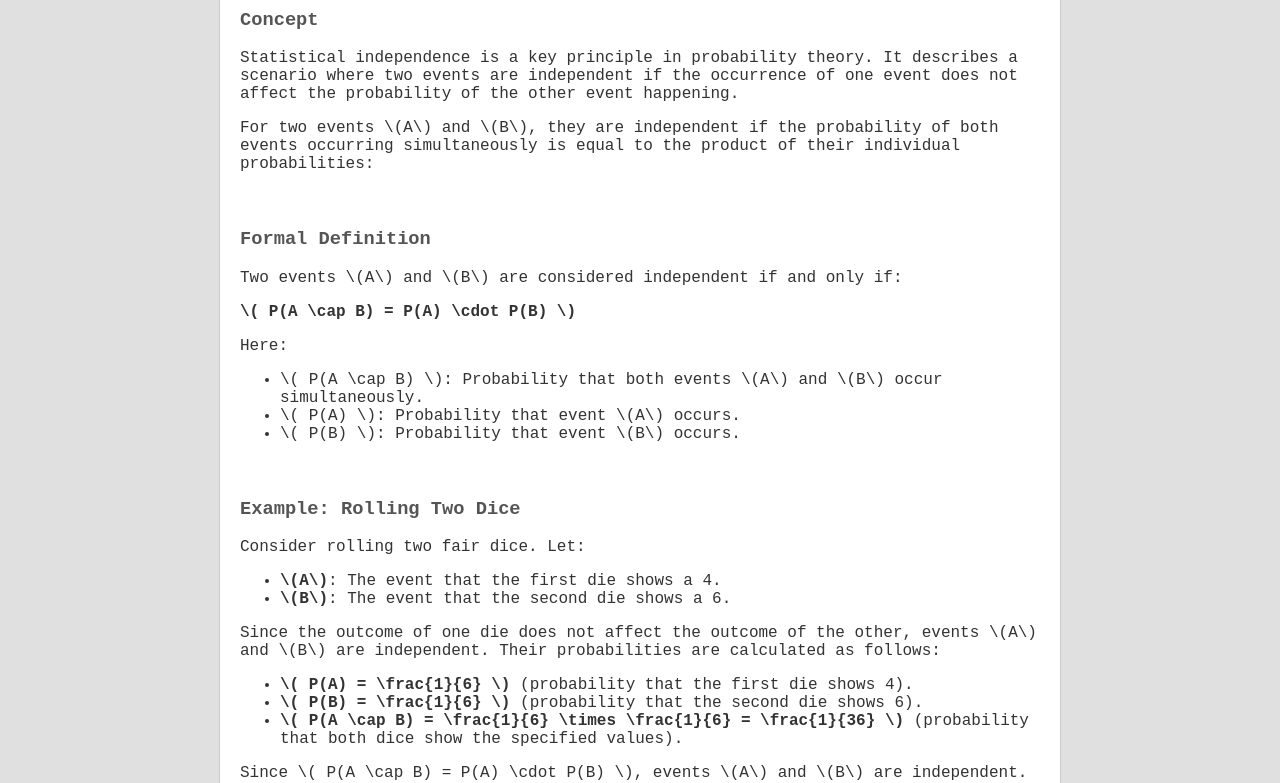
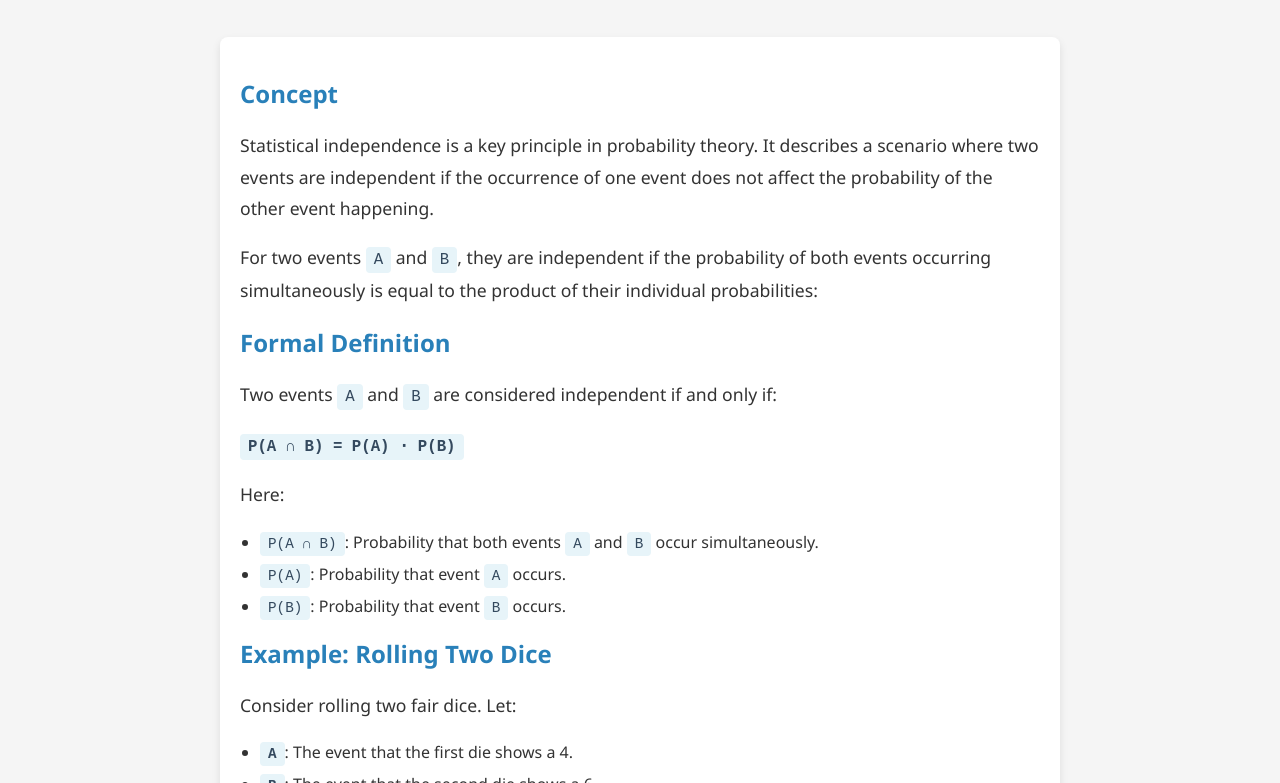
Before and after one commit to NNab01/NNab01.github.io, a plain HTML site: page hm4.html in a window 1280 px wide. Shown: the part 98-881 px from the top of the page. Drawn offline with Linux system fonts and the light colour scheme.

Commit message:
Add files via upload

```diff
--- a/hm4.html
+++ b/hm4.html
@@ -2,83 +2,113 @@
 <html lang="en">
 <head>
     <meta charset="UTF-8">
+    <meta name="viewport" content="width=device-width, initial-scale=1.0">
     <title>Concept of Statistical Independence</title>
     <style>
         body {
-            font-family: 'Courier New', monospace;
+            font-family: 'Segoe UI', Tahoma, Geneva, Verdana, sans-serif;
+            background-color: #f5f5f5;
+            color: #333;
+            margin: 0;
+            padding: 0;
+        }
+        header {
+            background-color: #2c3e50;
+            color: #ecf0f1;
+            padding: 20px 0;
             text-align: center;
-            margin: 20px;
-            background-color: #e0e0e0;
+        }
+        header h1 {
+            margin: 0;
+            font-size: 2.5em;
+        }
+        main {
+            max-width: 800px;
+            margin: 40px auto;
+            background-color: #fff;
+            padding: 20px;
+            box-shadow: 0px 4px 8px rgba(0, 0, 0, 0.1);
+            border-radius: 8px;
         }
         h2 {
-            color: #444;
+            color: #2980b9;
+            margin-top: 20px;
         }
-        .content-container {
-            display: flex;
-            flex-direction: column;
-            align-items: center;
-            gap: 20px;
-            max-width: 800px;
-            margin: auto;
-            background-color: #fff;
-            padding: 20px;
-            border: 1px solid #ccc;
-            border-radius: 5px;
+        p {
+            margin-bottom: 15px;
+            font-size: 1.1em;
+            line-height: 1.8;
         }
-        .section {
-            text-align: left;
-            color: #333;
-            width: 100%;
+        ul {
+            margin: 20px 0;
+            padding-left: 20px;
         }
-        .section h3 {
-            color: #555;
+        li {
+            margin-bottom: 10px;
+        }
+        code {
+            background-color: #e7f4f9;
+            color: #34495e;
+            padding: 4px 8px;
+            border-radius: 4px;
+            font-size: 1.1em;
+        }
+        footer {
+            text-align: center;
+            padding: 20px 0;
+            color: #777;
+            font-size: 0.9em;
         }
     </style>
 </head>
 <body>
-    <h2>Understanding Statistical Independence</h2>
+    <header>
+        <h1>Understanding Statistical Independence</h1>
+    </header>
+    <main>
+        <section>
+            <h2>Concept</h2>
+            <p>Statistical independence is a key principle in probability theory. It describes a scenario where two events are independent if the occurrence of one event does not affect the probability of the other event happening.</p>
+            <p>For two events <code>A</code> and <code>B</code>, they are independent if the probability of both events occurring simultaneously is equal to the product of their individual probabilities:</p>
+        </section>
 
-    <div class="content-container">
-        <div class="section">
-            <h3>Concept</h3>
-            <p>Statistical independence is a key principle in probability theory. It describes a scenario where two events are independent if the occurrence of one event does not affect the probability of the other event happening.</p>
-            <p>For two events \(A\) and \(B\), they are independent if the probability of both events occurring simultaneously is equal to the product of their individual probabilities:</p>
-        </div>
-
-        <div class="section">
-            <h3>Formal Definition</h3>
-            <p>Two events \(A\) and \(B\) are considered independent if and only if:</p>
-            <p><strong>\( P(A \cap B) = P(A) \cdot P(B) \)</strong></p>
+        <section>
+            <h2>Formal Definition</h2>
+            <p>Two events <code>A</code> and <code>B</code> are considered independent if and only if:</p>
+            <p><strong><code>P(A ∩ B) = P(A) ⋅ P(B)</code></strong></p>
             <p>Here:</p>
             <ul>
-                <li>\( P(A \cap B) \): Probability that both events \(A\) and \(B\) occur simultaneously.</li>
-                <li>\( P(A) \): Probability that event \(A\) occurs.</li>
-                <li>\( P(B) \): Probability that event \(B\) occurs.</li>
+                <li><code>P(A ∩ B)</code>: Probability that both events <code>A</code> and <code>B</code> occur simultaneously.</li>
+                <li><code>P(A)</code>: Probability that event <code>A</code> occurs.</li>
+                <li><code>P(B)</code>: Probability that event <code>B</code> occurs.</li>
             </ul>
-        </div>
+        </section>
 
-        <div class="section">
-            <h3>Example: Rolling Two Dice</h3>
+        <section>
+            <h2>Example: Rolling Two Dice</h2>
             <p>Consider rolling two fair dice. Let:</p>
             <ul>
-                <li><strong>\(A\)</strong>: The event that the first die shows a 4.</li>
-                <li><strong>\(B\)</strong>: The event that the second die shows a 6.</li>
+                <li><strong><code>A</code></strong>: The event that the first die shows a 4.</li>
+                <li><strong><code>B</code></strong>: The event that the second die shows a 6.</li>
             </ul>
-            <p>Since the outcome of one die does not affect the outcome of the other, events \(A\) and \(B\) are independent. Their probabilities are calculated as follows:</p>
+            <p>Since the outcome of one die does not affect the outcome of the other, events <code>A</code> and <code>B</code> are independent. Their probabilities are calculated as follows:</p>
             <ul>
-                <li><strong>\( P(A) = \frac{1}{6} \)</strong> (probability that the first die shows 4).</li>
-                <li><strong>\( P(B) = \frac{1}{6} \)</strong> (probability that the second die shows 6).</li>
-                <li><strong>\( P(A \cap B) = \frac{1}{6} \times \frac{1}{6} = \frac{1}{36} \)</strong> (probability that both dice show the specified values).</li>
+                <li><strong><code>P(A) = 1/6</code></strong> (probability that the first die shows 4).</li>
+                <li><strong><code>P(B) = 1/6</code></strong> (probability that the second die shows 6).</li>
+                <li><strong><code>P(A ∩ B) = 1/6 × 1/6 = 1/36</code></strong> (probability that both dice show the specified values).</li>
             </ul>
-            <p>Since \( P(A \cap B) = P(A) \cdot P(B) \), events \(A\) and \(B\) are independent.</p>
-        </div>
+            <p>Since <code>P(A ∩ B) = P(A) ⋅ P(B)</code>, events <code>A</code> and <code>B</code> are independent.</p>
+        </section>
 
-        <div class="section">
-            <h3>Analogy with Conditional Probability</h3>
-            <p>If two events \(A\) and \(B\) are independent, then knowing that \(B\) has occurred does not change the probability of \(A\) occurring:</p>
-            <p><strong>\( P(A | B) = P(A) \)</strong> and similarly <strong>\( P(B | A) = P(B) \)</strong>.</p>
+        <section>
+            <h2>Analogy with Conditional Probability</h2>
+            <p>If two events <code>A</code> and <code>B</code> are independent, then knowing that <code>B</code> has occurred does not change the probability of <code>A</code> occurring:</p>
+            <p><strong><code>P(A | B) = P(A)</code></strong> and similarly <strong><code>P(B | A) = P(B)</code></strong>.</p>
             <p>This means that for independent events, the occurrence of one event provides no additional information about the likelihood of the other event occurring.</p>
-        </div>
-    </div>
+        </section>
+    </main>
+    <footer>
+        <p>&copy; 2024 Statistical Independence. All Rights Reserved.</p>
+    </footer>
 </body>
 </html>
```
